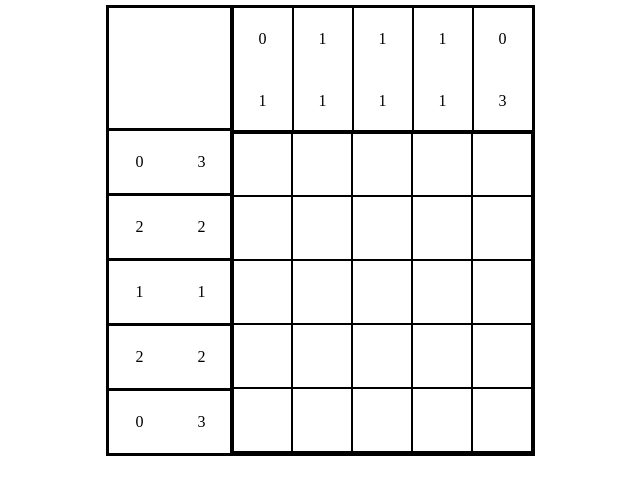
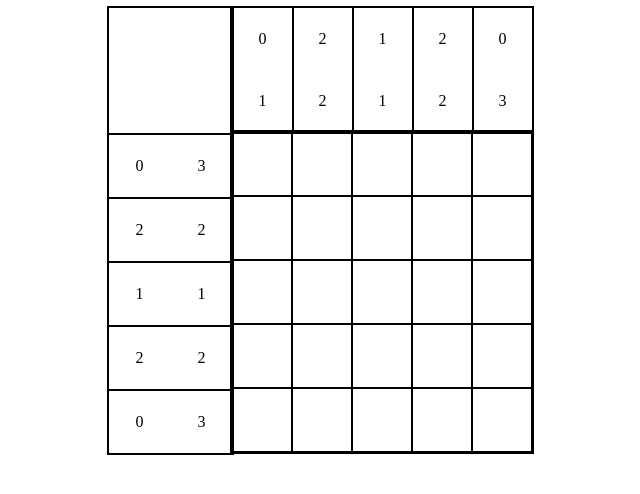
Before and after one commit to aauroraaborealisrs/JSFE2023Q4, a plain HTML site: page nonograms/index.html in a window 1280 px wide. Shown: the whole page, without its empty margins (320-960 px from the left). Drawn offline with Linux system fonts and the light colour scheme.

Commit message:
refactor: hide 0 in cells

```diff
--- a/nonograms/index.html
+++ b/nonograms/index.html
@@ -9,6 +9,7 @@
 </head>
 <body>
   <main class="container">
+  <div class="gameboard__container">
       <div class="verthintscont">
           <table id="verticalHints">
           </table>
@@ -19,6 +20,7 @@
         <table id="gameField">
         </table>
   </div>
+</div>
 </main>
   <script src="script.js"></script>
 </body>
--- a/nonograms/script.js
+++ b/nonograms/script.js
@@ -120,8 +120,8 @@ for (let i = 0; i < hintCells2.length; i++) {
 }
 //горизонтальные заполнение
 
-let horizontalHintsTop = [ 0, 1, 1, 1, 0];
-let horizontalHintsBottom = [1, 1, 1, 1, 3];
+let horizontalHintsTop = [ 0, 2, 1, 2, 0];
+let horizontalHintsBottom = [1, 2, 1, 2, 3];
 
 let hintRows = document.querySelectorAll('#horizontalHints tr');
 hintRows[0].innerHTML = horizontalHintsTop.map(hint => '<td>' + hint + '</td>').join('');
--- a/nonograms/style.css
+++ b/nonograms/style.css
@@ -3,8 +3,12 @@
     display: flex;
     flex-direction: row;
     justify-content: center;
-    outline: 3px solid black;
+    outline: 1px solid black;
     width: fit-content;
+}
+
+.gameboard__container{
+    display: flex;
 }
 
 table {
@@ -16,9 +20,8 @@ table {
 }
 
 #gameField {
-    color: transparent;
+    font-size: 0;
     outline: 2px solid black;
-
 }
 
 #gameField td {
@@ -59,7 +62,7 @@ td.empty {
 #verticalHints td {
     height: 20%;
     height: 60px;
-    border-top: 3px solid black;
+    border-top: 2px solid black;
     text-align: center;
     vertical-align: middle;
     line-height: 60px;
@@ -77,7 +80,7 @@ td.empty {
     width: 60px;
     /*border: white;*/
     margin-right: 63px;
-    margin-top: 120px;
+    margin-top: 125px;
 }
 
 #verticalHints tr {
```
Lines whose indentation alone changed are shown as unchanged.
